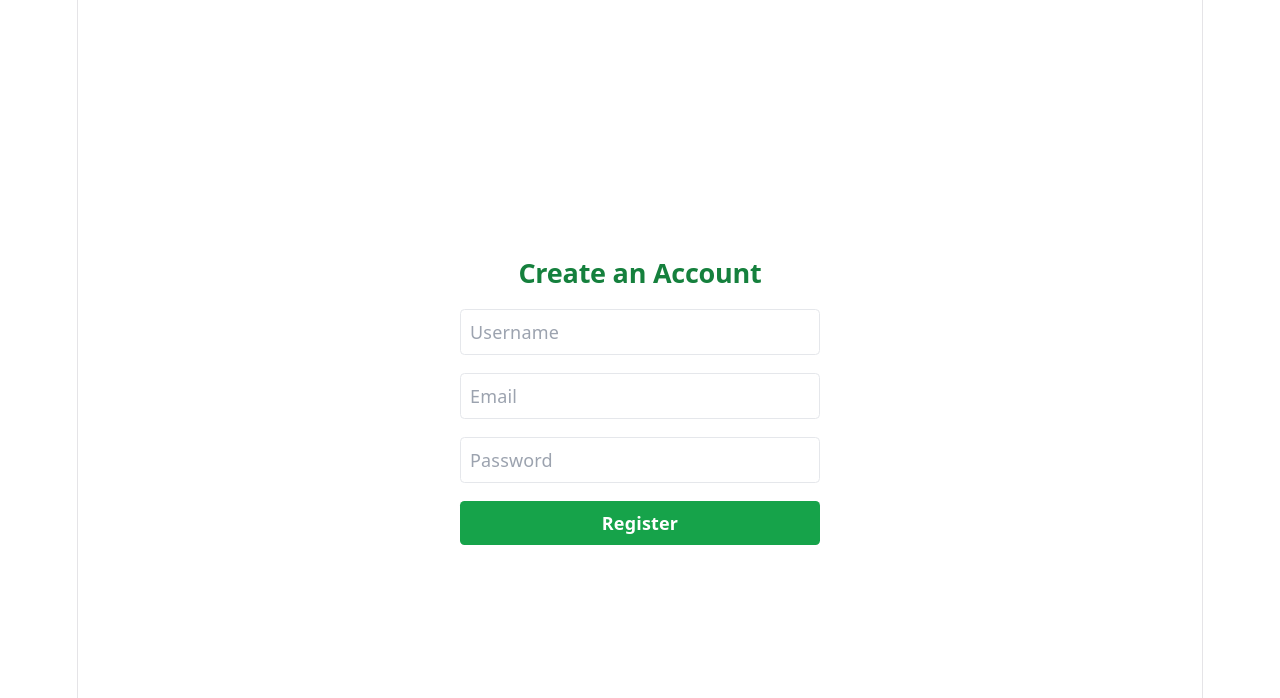
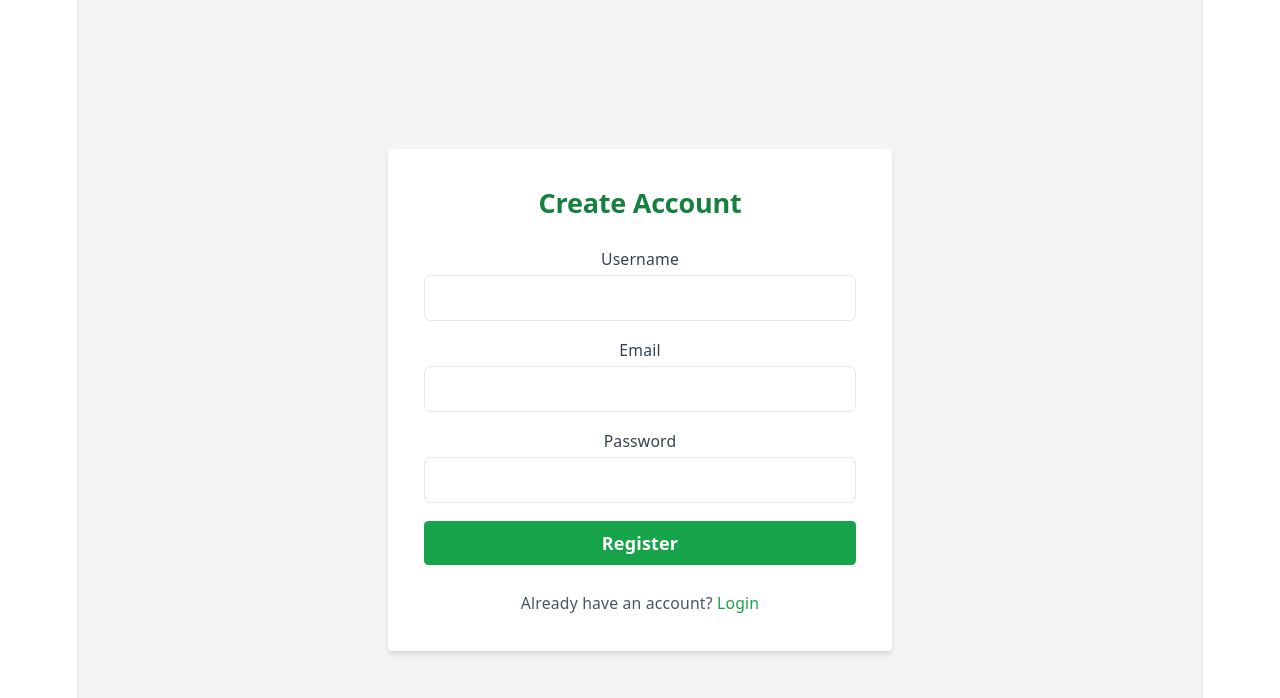
Before and after one commit to chaudhary-vasu1/Crop-Cure, a React app in the folder frontend/: page /register in a window 1280 px wide. Shown: the top 698 px of the page. Built offline with nearby package versions, Linux system fonts and the light colour scheme; the HTML template or start-up script is replaced by a standard one.

Commit message:
Fix Register page token saving bug

```diff
--- a/frontend/src/pages/Register.jsx
+++ b/frontend/src/pages/Register.jsx
@@ -1,70 +1,83 @@
-import { useState } from 'react';
-import { useNavigate } from 'react-router-dom'; // <-- 1. Import useNavigate
+import { useState, useContext } from 'react';
+import { useNavigate, Link } from 'react-router-dom';
+import { AuthContext } from '../context/AuthContext';
+import api from '../utils/api'; // ✅ Import your custom api!
 
 const Register = () => {
     const [username, setUsername] = useState('');
     const [email, setEmail] = useState('');
     const [password, setPassword] = useState('');
+    const [error, setError] = useState(null);
+    const [loading, setLoading] = useState(false);
 
-    const navigate = useNavigate(); // <-- 2. Initialize navigate
+    const { login } = useContext(AuthContext);
+    const navigate = useNavigate();
 
     const handleSubmit = async (e) => {
         e.preventDefault();
+        setError(null);
+        setLoading(true);
+        try {
+            // ✅ 1. Actually ask the backend to register the user
+            const response = await api.post('/auth/register', { username, email, password });
 
-        try {
-            const response = await fetch('https://crop-cure-backend-f2zf.onrender.com/api/auth/register', {
-                method: 'POST',
-                headers: { 'Content-Type': 'application/json' },
-                body: JSON.stringify({ username, email, password })
-            });
+            // ✅ 2. Hand the REAL data (which contains the JWT token) to AuthContext
+            login(response.data);
 
-            const data = await response.json();
-
-            if (response.ok) {
-                alert("Account created successfully! Redirecting to login...");
-                navigate('/login'); // <-- 3. Redirect to login page instantly
-            } else {
-                alert("Error: " + data.message);
-            }
-        } catch (error) {
-            console.error("Failed to register:", error);
-            alert("Network error. Check console.");
+            // ✅ 3. Redirect to dashboard
+            navigate('/');
+        } catch (err) {
+            setError(err.response?.data?.message || 'Failed to register');
+        } finally {
+            setLoading(false);
         }
     };
 
     return (
-        <div className="flex flex-col items-center justify-center min-h-screen p-4">
-            <h2 className="mb-4 text-2xl font-bold text-green-700">Create an Account</h2>
-            <form onSubmit={handleSubmit} className="flex flex-col w-full max-w-xs gap-4">
+        <div className="flex items-center justify-center min-h-screen bg-gray-100">
+            <div className="w-full max-w-md p-8 space-y-6 bg-white rounded shadow-md">
+                <h2 className="text-2xl font-bold text-center text-green-700">Create Account</h2>
+                {error && <div className="p-3 text-sm text-red-700 bg-red-100 rounded">{error}</div>}
+
+                <form onSubmit={handleSubmit} className="space-y-4">
+                    <div>
+                        <label className="block text-sm font-medium text-gray-700">Username</label>
                         <input
                             type="text"
-                    placeholder="Username"
+                            required
+                            className="w-full px-3 py-2 mt-1 border rounded-md focus:outline-none focus:ring focus:ring-green-200"
                             value={username}
                             onChange={(e) => setUsername(e.target.value)}
-                    className="p-2 border rounded"
-                    required
                         />
+                    </div>
+                    <div>
+                        <label className="block text-sm font-medium text-gray-700">Email</label>
                         <input
                             type="email"
-                    placeholder="Email"
+                            required
+                            className="w-full px-3 py-2 mt-1 border rounded-md focus:outline-none focus:ring focus:ring-green-200"
                             value={email}
                             onChange={(e) => setEmail(e.target.value)}
-                    className="p-2 border rounded"
-                    required
                         />
+                    </div>
+                    <div>
+                        <label className="block text-sm font-medium text-gray-700">Password</label>
                         <input
                             type="password"
-                    placeholder="Password"
+                            required
+                            className="w-full px-3 py-2 mt-1 border rounded-md focus:outline-none focus:ring focus:ring-green-200"
                             value={password}
                             onChange={(e) => setPassword(e.target.value)}
-                    className="p-2 border rounded"
-                    minLength="6"
-                    required
                         />
-                <button type="submit" className="p-2 font-bold text-white bg-green-600 rounded hover:bg-green-700">
-                    Register
+                    </div>
+                    <button type="submit" disabled={loading} className="w-full px-4 py-2 font-bold text-white bg-green-600 rounded hover:bg-green-700">
+                        {loading ? 'Creating...' : 'Register'}
                     </button>
                 </form>
+                <p className="text-sm text-center text-gray-600">
+                    Already have an account? <Link to="/login" className="text-green-600 hover:underline">Login</Link>
+                </p>
+            </div>
         </div>
     );
 };
```
Lines whose indentation alone changed are shown as unchanged.
